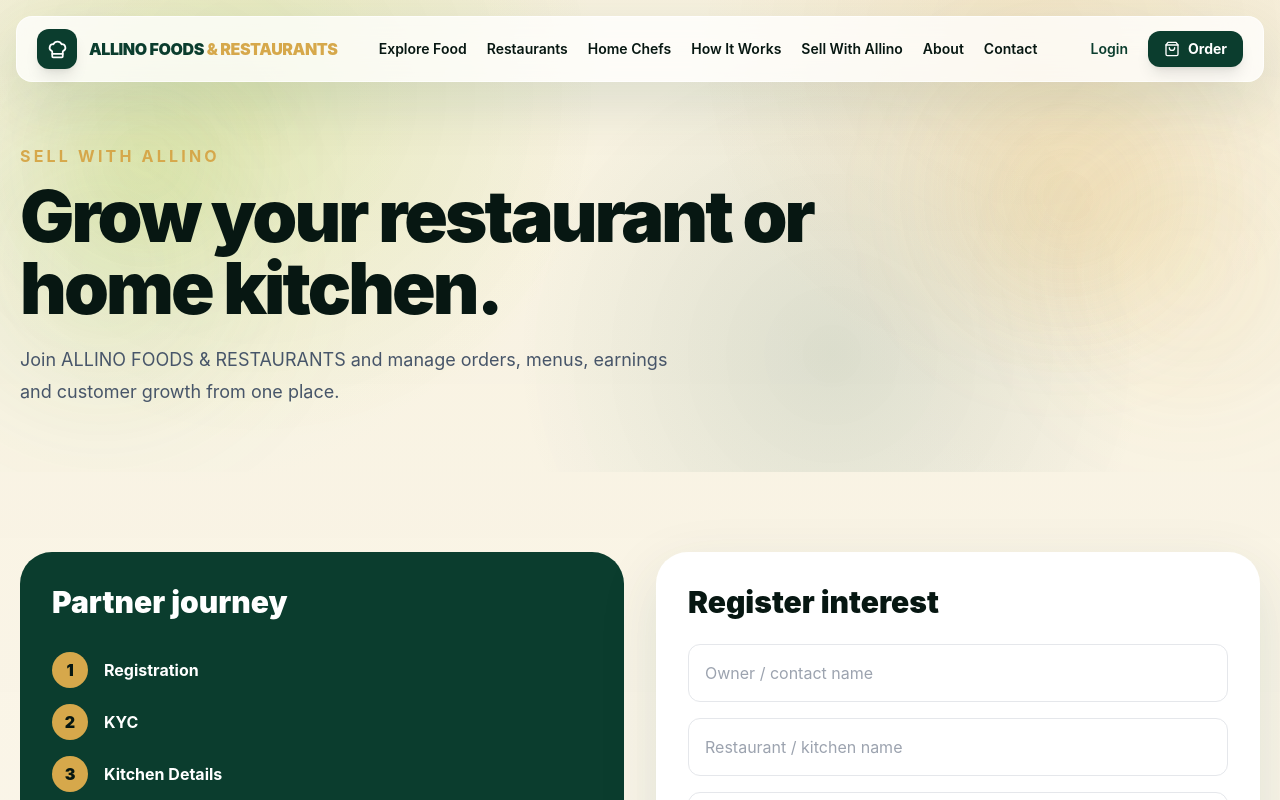
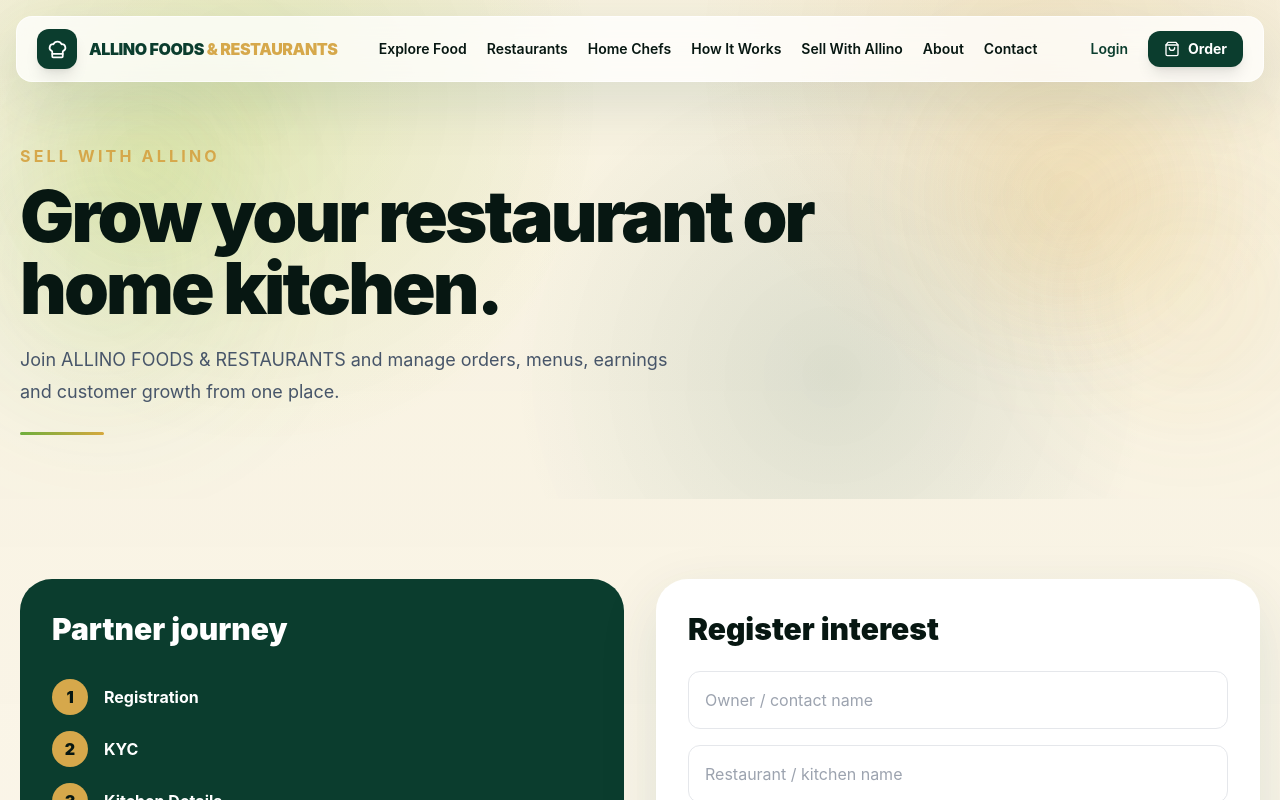
Before and after one commit to savrdhtechnology-cloud/Allinofoods, a Next.js app: page /partner in a window 1280 px wide. Shown: the top 800 px of the page. Built offline with nearby package versions, Linux system fonts and the light colour scheme.

Commit message:
feat: add fast premium motion utilities for all page types

```diff
--- a/app/globals.css
+++ b/app/globals.css
@@ -97,3 +97,54 @@ body{margin:0;background:#fffdf8;color:#10251e;font-family:Inter,ui-sans-serif,s
 @media (prefers-reduced-motion:reduce){
   .hero-food-card::after,.allino-marquee-track{animation:none!important}
 }
+
+/* ALLINO premium page motion language */
+.page-hero-accent::after{
+  content:"";display:block;width:84px;height:3px;margin-top:24px;border-radius:999px;
+  background:linear-gradient(90deg,#6FAE3D,#D6A83D);transform-origin:left;
+  animation:allinoAccentIn .8s cubic-bezier(.22,1,.36,1) both
+}
+@keyframes allinoAccentIn{from{transform:scaleX(0);opacity:0}to{transform:scaleX(1);opacity:1}}
+
+.motion-food-card{position:relative;isolation:isolate;overflow:hidden}
+.motion-food-card::before{
+  content:"";position:absolute;inset:0;z-index:-1;opacity:0;
+  background:radial-gradient(circle at 75% 20%,rgba(214,168,61,.14),transparent 34%),radial-gradient(circle at 20% 80%,rgba(111,174,61,.12),transparent 34%);
+  transition:opacity .35s ease
+}
+.motion-food-card:hover::before{opacity:1}
+.motion-food-emoji{display:inline-block;transition:transform .35s cubic-bezier(.22,1,.36,1),filter .35s ease}
+.motion-food-card:hover .motion-food-emoji{transform:translateY(-5px) scale(1.06) rotate(-2deg);filter:drop-shadow(0 12px 18px rgba(15,77,58,.12))}
+
+.motion-chef-card{position:relative;overflow:hidden}
+.motion-chef-card::after{content:"";position:absolute;inset:auto -18% -35% auto;width:160px;height:160px;border-radius:999px;background:radial-gradient(circle,rgba(214,168,61,.12),transparent 68%);transition:transform .4s ease}
+.motion-chef-card:hover::after{transform:scale(1.18)}
+.motion-chef-icon{display:inline-block;transition:transform .35s cubic-bezier(.22,1,.36,1)}
+.motion-chef-card:hover .motion-chef-icon{transform:translateY(-4px) rotate(-3deg) scale(1.04)}
+
+.motion-step-card{position:relative;overflow:hidden}
+.motion-step-card::before{content:"";position:absolute;left:0;top:0;bottom:0;width:3px;background:linear-gradient(#6FAE3D,#D6A83D);transform:scaleY(0);transform-origin:top;transition:transform .35s cubic-bezier(.22,1,.36,1)}
+.motion-step-card:hover::before{transform:scaleY(1)}
+
+.motion-form-card input,.motion-form-card select,.motion-form-card textarea{
+  transition:border-color .2s ease,box-shadow .2s ease,transform .2s ease
+}
+.motion-form-card input:focus,.motion-form-card select:focus,.motion-form-card textarea:focus{
+  outline:none;border-color:rgba(111,174,61,.7);box-shadow:0 0 0 4px rgba(111,174,61,.10);transform:translateY(-1px)
+}
+
+.portal-metric{position:relative;overflow:hidden}
+.portal-metric::after{content:"";position:absolute;left:0;right:0;bottom:0;height:2px;background:linear-gradient(90deg,#6FAE3D,#D6A83D);transform:scaleX(0);transform-origin:left;transition:transform .35s ease}
+.portal-metric:hover::after{transform:scaleX(1)}
+
+.status-live{position:relative}
+.status-live::before{content:"";position:absolute;width:7px;height:7px;border-radius:999px;background:#95C11F;left:-12px;top:50%;transform:translateY(-50%);box-shadow:0 0 0 0 rgba(149,193,31,.35);animation:statusPulse 2s ease-out infinite}
+@keyframes statusPulse{0%{box-shadow:0 0 0 0 rgba(149,193,31,.35)}70%{box-shadow:0 0 0 8px rgba(149,193,31,0)}100%{box-shadow:0 0 0 0 rgba(149,193,31,0)}}
+
+.crm-row{transition:background-color .2s ease,transform .2s ease}
+.crm-row:hover{background:rgba(255,255,255,.045);transform:translateX(2px)}
+
+@media (prefers-reduced-motion:reduce){
+  .page-hero-accent::after,.status-live::before{animation:none!important}
+  .motion-food-emoji,.motion-chef-icon,.motion-step-card::before,.portal-metric::after{transition:none!important}
+}
```
